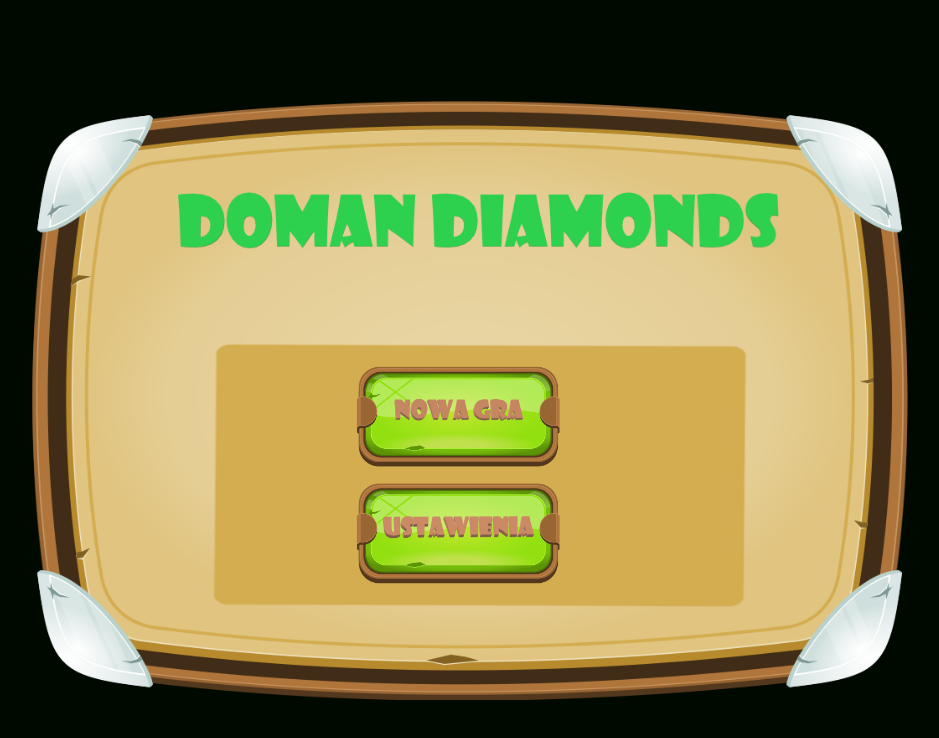
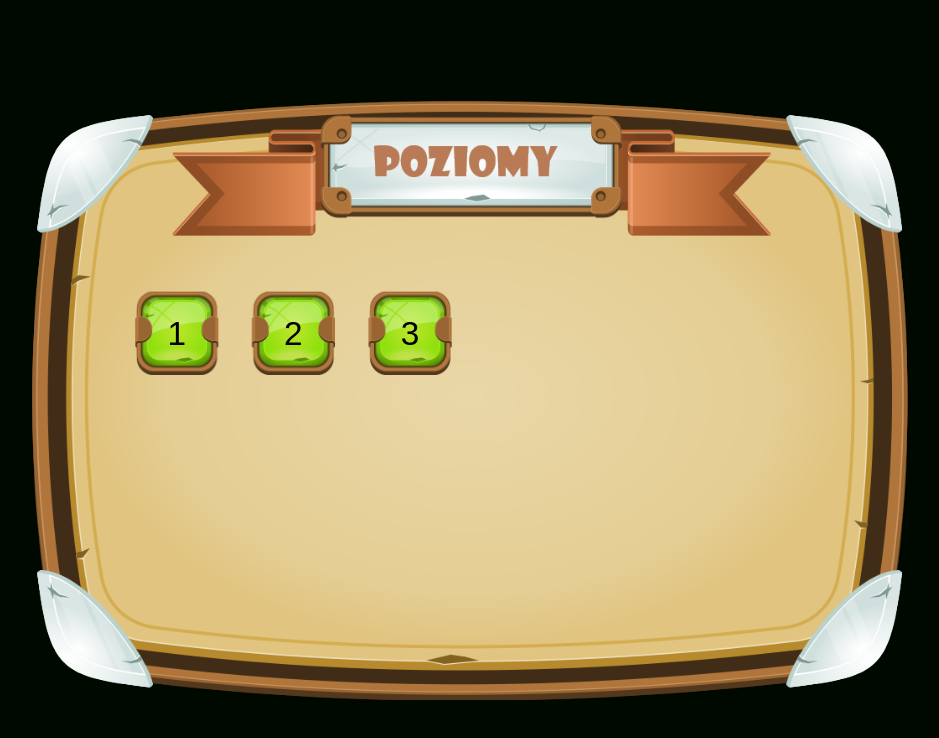
Before and after one commit to LukaszDudziak/Diamonds, a plain HTML site: page index.html in a window 1280 px wide. Both pictures are taken after a click on the button 640 px from the left and 416 px from the top of the page. Shown: the whole page, without its empty margins (180-1119 px from the left). Drawn offline with Linux system fonts and the light colour scheme.

Commit message:
final_200929

```diff
--- a/index.html
+++ b/index.html
@@ -19,6 +19,10 @@
             id="js-settings-button"
           ></button>
         </div>
+        <div
+          class="game__layer level-select hidden"
+          id="js-level-select-screen"
+        ></div>
       </div>
     </div>
     <script src="./index.esm.js" type="module"></script>
--- a/scripts/Common.esm.js
+++ b/scripts/Common.esm.js
@@ -7,11 +7,12 @@ export const VISIBLE_SCREEN = true;
 
 export class Common {
   constructor(elementId) {
-    this.elementId = this.bindToElement(elementId);
+    this.element = this.bindToElement(elementId);
   }
 
   //wyszukiwanie elementów DOM po id
   bindToElement(elementToFindById) {
+    //przypisanie znalezionego obiektu do stałej element
     const element = document.getElementById(elementToFindById);
 
     if (!element) {
--- /dev/null
+++ b/scripts/LevelSelect.esm.js
@@ -0,0 +1,46 @@
+import { Common, HIDDEN_SCREEN } from "./Common.esm.js";
+
+//tablica przechowująca wszystkie poziomy
+const gameLevels = [
+  {
+    level: 1,
+  },
+  {
+    level: 2,
+  },
+  {
+    level: 3,
+  },
+];
+
+const LEVEL_SELECT_BUTTON_ID = "level-select__button";
+const LEVEL_SELECT_ID = "js-level-select-screen";
+
+class LevelSelect extends Common {
+  constructor() {
+    super(LEVEL_SELECT_ID);
+    //utworzenie buttonów na podstawie wszystkich dostępnych leveli
+    gameLevels.forEach((gameLevel) => this.createButton(gameLevel.level));
+  }
+
+  //utworzenie przycisku odpowiadającego kolejnym levelom
+  createButton(value) {
+    const button = document.createElement("button");
+    button.type = "button";
+    button.classList.add(LEVEL_SELECT_BUTTON_ID);
+    button.textContent = value;
+    button.value = value;
+    //przekazuje w kliku event, czyli ten konkretny button który zostanie kliknięty
+    button.addEventListener("click", (event) =>
+      this.buttonOnClickHandler(event)
+    );
+    this.element.appendChild(button);
+  }
+
+  buttonOnClickHandler(event) {
+    this.changeVisibilityScreen(this.element, HIDDEN_SCREEN);
+    //pokaż planszę gry
+  }
+}
+
+export const levelSelect = new LevelSelect();
--- a/scripts/MainMenu.esm.js
+++ b/scripts/MainMenu.esm.js
@@ -1,4 +1,5 @@
 import { Common, HIDDEN_SCREEN, VISIBLE_SCREEN } from "./Common.esm.js";
+import { levelSelect } from "./LevelSelect.esm.js";
 
 //properta do skalowania
 const SCALE_PROPERTY = "--scale-value";
@@ -13,6 +14,7 @@ class MainMenu extends Common {
     //wywołanie konstruktora klasy bazowej
     super(START_SCREEN_ID);
     this.bindToGameElements();
+    //ustawienie skalowania obszaru gry zależnie od wielkości okna
     this.resizeGameWindow();
     window.addEventListener("resize", this.resizeGameWindow);
   }
@@ -22,13 +24,18 @@ class MainMenu extends Common {
     const gameSettingsButton = this.bindToElement(
       START_SCREEN_SETTINGS_BUTTON_ID
     );
-    //listenery przycisków
-    gameStartButton.addEventListener("click", this.showLevelScreen);
-    gameSettingsButton.addEventListener("click", this.showSettingsScreen);
+
+    //listenery przycisków, użyte zamknięcie w strzałkowej po to, żeby mieć dostęp do wyższego scope
+    gameStartButton.addEventListener("click", () => this.showLevelScreen());
+    gameSettingsButton.addEventListener("click", () =>
+      this.showSettingsScreen()
+    );
   }
   //implementacja przycisków
   showLevelScreen() {
-    console.log("Wybór poziomu");
+    //zmiana widoczności obecnego elementu (przekazanego w super konstruktora)
+    this.changeVisibilityScreen(this.element, HIDDEN_SCREEN);
+    this.changeVisibilityScreen(levelSelect.element, VISIBLE_SCREEN);
   }
 
   showSettingsScreen() {
--- a/style.css
+++ b/style.css
@@ -82,3 +82,33 @@ body {
 .start-screen__button--is-settings:hover {
   background-image: url(assets/images/button-settings-hover.png);
 }
+
+.level-select {
+  display: flex;
+  padding: 175px 125px;
+  flex-wrap: wrap;
+  background-image: url(assets/images/levelselectscreen.png);
+  background-size: contain;
+  background-repeat: no-repeat;
+  background-position: center;
+}
+
+.level-select__button {
+  width: 50px;
+  height: 50px;
+  margin-right: 20px;
+  border: 0;
+  font-size: 20px;
+  background-image: url(assets/images/levelicon.png);
+  background-size: cover;
+  background-color: transparent;
+  cursor: pointer;
+}
+
+.level-select__button:hover {
+  background-image: url(assets/images/leveliconhover.png);
+}
+
+.hidden {
+  display: none;
+}
```
